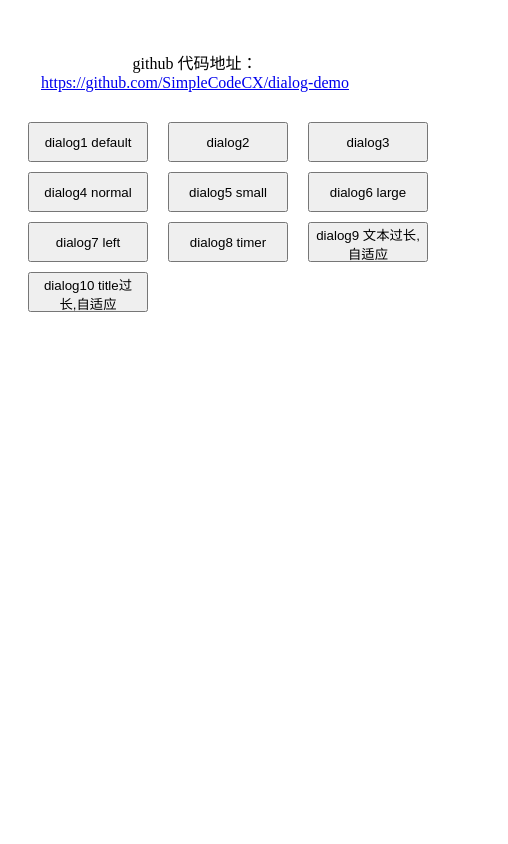
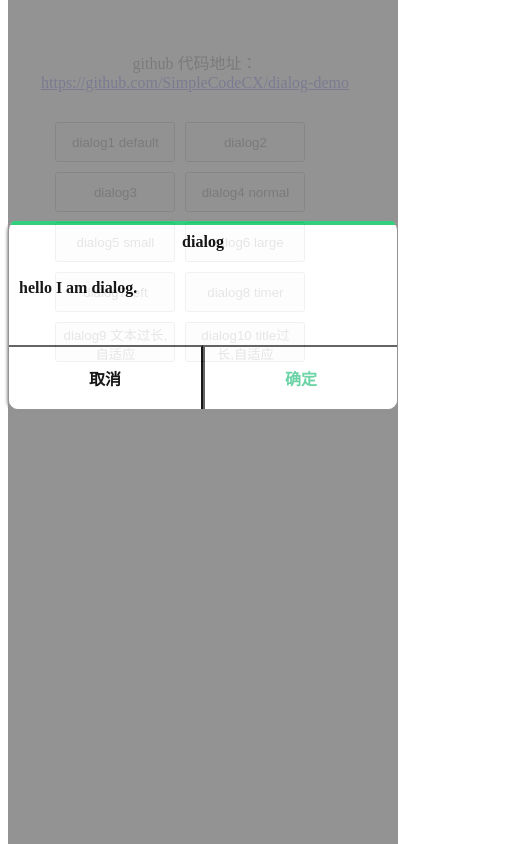
Before and after one commit to SimpleCodeCX/dialog-demo, a website built with webpack: page dialog/example/index.html in a window 390 px wide. Shown: the whole page, 508 px wide, since content can reach past the window. Built offline with nearby package versions, Linux system fonts and the light colour scheme.

Commit message:
fix(mobile): support mobile device

```diff
--- a/dialog/example/index.ts
+++ b/dialog/example/index.ts
@@ -103,3 +103,9 @@ function click10(e) {
   });
   dialog.open();
 }
+
+const dialog = new Dialog({
+  title: 'dialog',
+  text: 'hello I am dialog.'
+});
+dialog.open();
--- a/dialog/example/style.scss
+++ b/dialog/example/style.scss
@@ -5,16 +5,16 @@
 }
 
 .demo-box {
-  width: 500px;
+  display: flex;
+  flex-wrap: wrap;
+  width: 80%;
   margin: auto;
   margin-top: 20px;
-  display: flex;
-  flex-wrap: wrap;
 }
 
 .demo-box button {
   width: 120px;
   height: 40px;
-  margin-left: 20px;
+  margin-left: 10px;
   margin-top: 10px;
 }
--- a/dialog/src/components/dialog/dialog.ts
+++ b/dialog/src/components/dialog/dialog.ts
@@ -78,23 +78,28 @@ export class Dialog {
     dialogContainerEl.style['background-color'] = "#888888";
 
     let width = '380px';
+
+    const screenWidth = screen.width; // 获取屏幕宽度
+    const isMobile = screenWidth < 400; // 是否为小屏幕设备
+
     switch (this.options.size) {
       case 'small': {
-        width = '228px';
+        width = isMobile ? `${screenWidth - 60}px` : '228px';
         break;
       }
       case 'normal': {
-        width = '388px';
+        width = isMobile ? `${screenWidth - 40}px` : '388px';
         break;
       }
       case 'large': {
-        width = '488px';
+        width = isMobile ? `${screenWidth - 20}px` : '488px';
         break;
       }
       default: {
-        width = '380px';
+        width = isMobile ? `${screenWidth - 40}px` : '388px';
       }
     }
+
     dialogEl.style['width'] = width;
     dialogEl.style['top'] = this.options.top;
 
```
